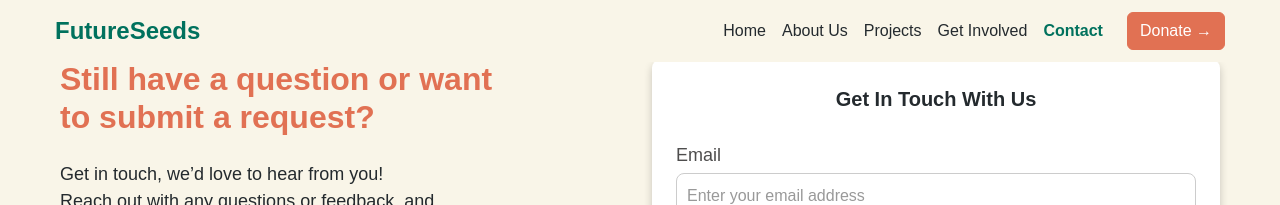
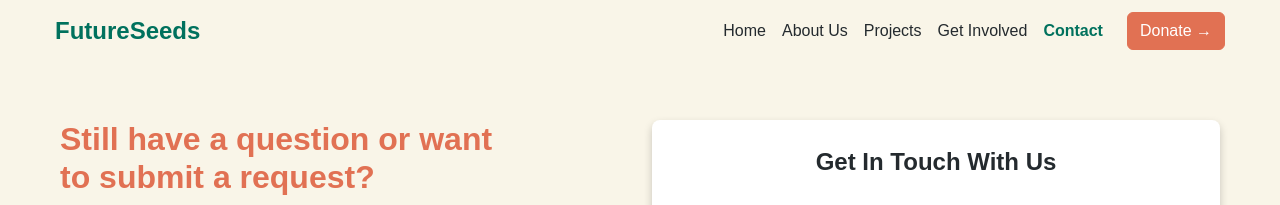
Before and after one commit to shop2008/future-seeds, a plain HTML site: page contact.html in a window 1280 px wide. Shown: the top 205 px of the page. Drawn offline with nearby package versions, Linux system fonts and the light colour scheme.

Commit message:
Contact Layout Changes

```diff
--- a/css/styles.css
+++ b/css/styles.css
@@ -397,6 +397,7 @@ form {
     align-items: center;
     justify-content: space-between; */
     padding: 60px;
+    margin-top: 60px;
 
 }
 
@@ -435,9 +436,8 @@ form {
 }
 
 
-
 .form_container{
-    max-width: 600px;
+    max-width: 880px;
     width: 100%;
     background-color: #ffffff;
     border-radius: 8px;
@@ -447,8 +447,8 @@ form {
 }
 
 .get_in_touch{
-    font-size: 20px;
-    font-weight: 600;
+    font-size: 24px;
+    font-weight: 700;
     margin-bottom: 16px;
     color: var(--text-color);
     text-align: center;
```
